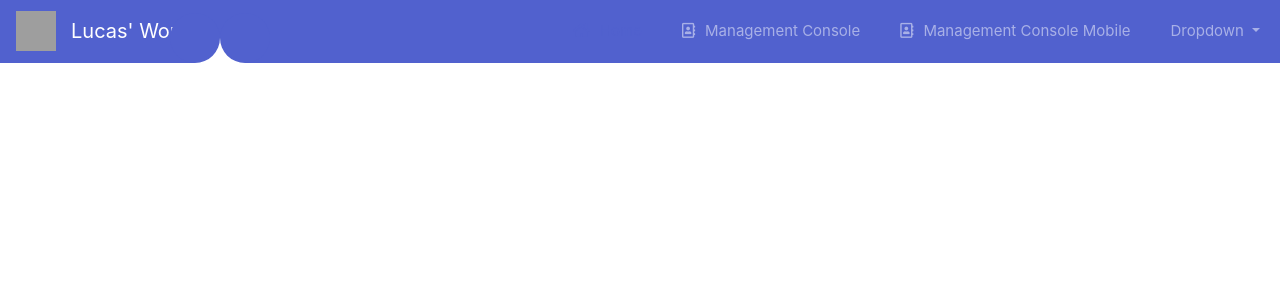
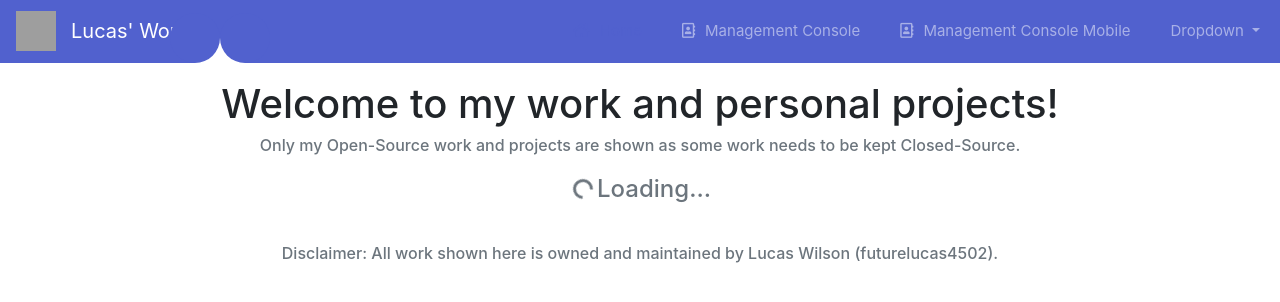
Before and after one commit to futurelucas4502/futurelucas4502.github.io, a Jekyll site: the page index.html, which Jekyll copies as it is, in a window 1280 px wide. Shown: the top 302 px of the page. Built offline with Jekyll 4.4.1, drawn with Linux system fonts in a browser that asks for light colours; nearby versions of some CDN libraries; grey boxes are pictures that could not be loaded.

Commit message:
switched to not using github API

```diff
--- a/assets/js/index.js
+++ b/assets/js/index.js
@@ -111,10 +111,27 @@
 // End Navigation
 
 // Start Basic Page Setup
-let indexResponse = undefined
+let indexResponse = new Array()
 $(document).ready(async function () {
-  indexResponse = await fetch("https://api.github.com/users/futurelucas4502/repos");
-  indexResponse = await indexResponse.json();
+  // indexResponse = await fetch("https://api.github.com/users/futurelucas4502/repos"); // Using github API
+  // indexResponse = await indexResponse.json();
+  await fetch('https://thingproxy.freeboard.io/fetch/'+`https://github.com/futurelucas4502?tab=repositories`).then(res => { // Not using github API
+    // The API call was successful!
+    return res.text();
+  }).then(function (html) {
+
+    // Convert the HTML string into a document object
+    var parser = new DOMParser();
+    var doc = parser.parseFromString(html, 'text/html');
+    // Get the data
+    for (let i = 0; i < doc.querySelectorAll("a[itemprop='name codeRepository']").length; i++) {
+      let tempName = {
+        "name" : doc.querySelectorAll("a[itemprop='name codeRepository']")[i].innerText.replace(/\s+/g, ''),
+        "description" : doc.querySelectorAll("p[itemprop='description']")[i].innerText
+      }
+      indexResponse.push(tempName)
+    }
+  })
   if(document.location.href == "https://futurelucas4502.github.io/index.html" || document.location.href == "https://futurelucas4502.github.io/index" || document.location.href == "https://futurelucas4502.github.io/" || document.location.href == "http://localhost/futurelucas4502.github.io/index.html" || document.location.href == "http://localhost/futurelucas4502.github.io/index" || document.location.href == "http://localhost/futurelucas4502.github.io/"){
     indexReady()
   } else {
@@ -154,10 +171,6 @@
   <h6 style="margin:20px 0px" class="text-muted">Disclaimer: All work shown here is owned and
       maintained by Lucas Wilson (futurelucas4502).</h6>
 </div>`
-if(indexResponse == undefined){
-  indexResponse = await fetch("https://api.github.com/users/futurelucas4502/repos");
-  indexResponse = await indexResponse.json();
-}
   for (let i = 0; i < indexResponse.length; i++) {
     var name = indexResponse[i]["name"].replace(/_/g, ' ');
     name = name.replace(/(^\w{1})|(\s{1}\w{1})/g, match => match.toUpperCase());
--- a/index.html
+++ b/index.html
@@ -59,6 +59,21 @@
             </div>
         </nav>
         <section id="main-content">
+            <div style="margin:20px 0px" class="text-center">
+                <h1>Welcome to my work and personal projects!</h1>
+                <h6 class="text-muted">Only my Open-Source work and projects are shown as some work needs to be kept
+                    Closed-Source.</h6>
+                <div class="container">
+                    <h4 style="margin:20px 0px" class="text-muted" id="loading"><span class="spinner-border m-1"
+                            style="width: 1.25rem;height: 1.25rem;border-width: .2rem;" role="status"
+                            aria-hidden="true"></span>Loading...</h4>
+                    <div id="content">
+                      <div class="row" id="cards"></div>
+                    </div>
+                </div>
+                <h6 style="margin:20px 0px" class="text-muted">Disclaimer: All work shown here is owned and
+                    maintained by Lucas Wilson (futurelucas4502).</h6>
+              </div>
         </section>
     <!-- jQuery first, then Popper.js, then Bootstrap JS -->
     <script src="./assets/js/popper.min.js"></script>
```
